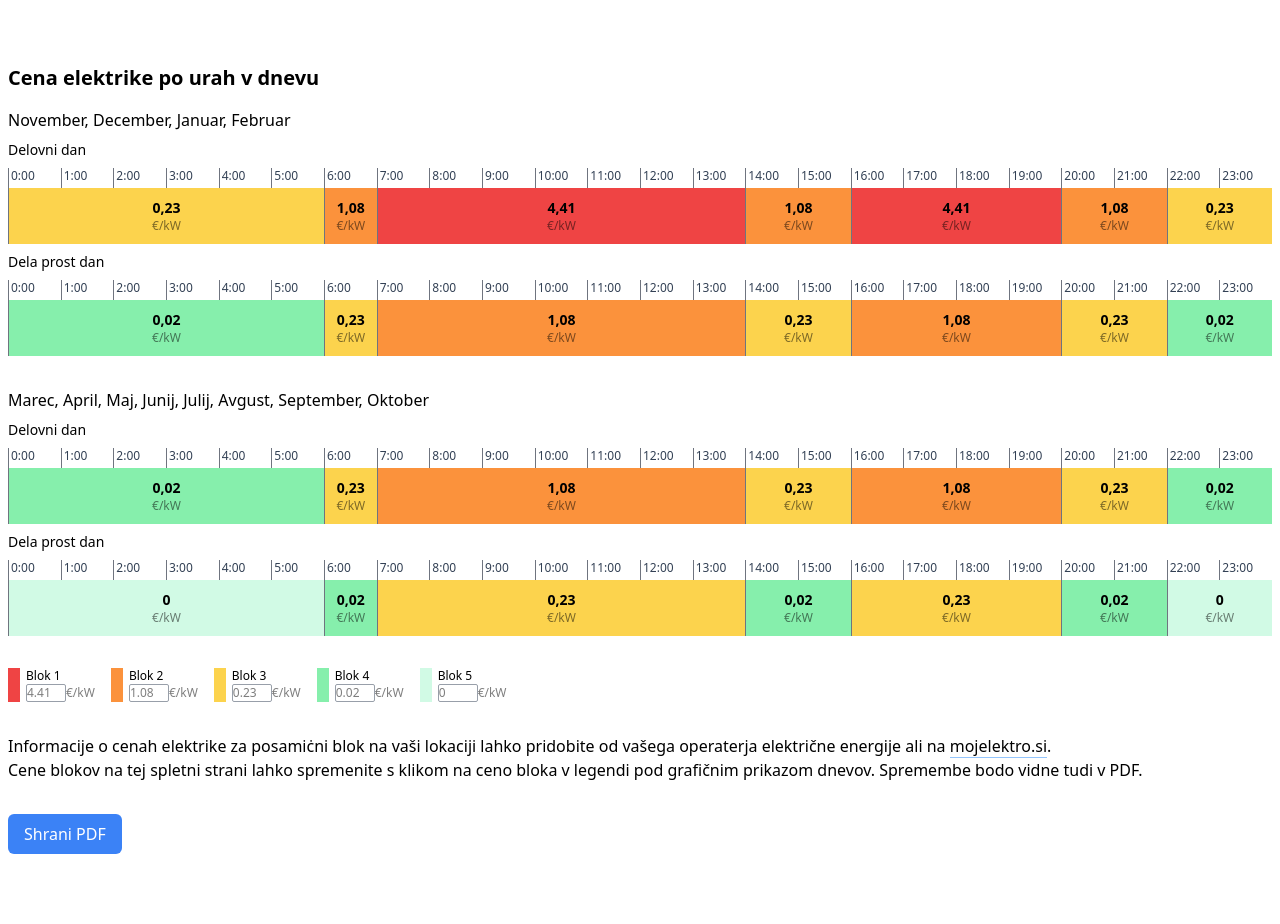
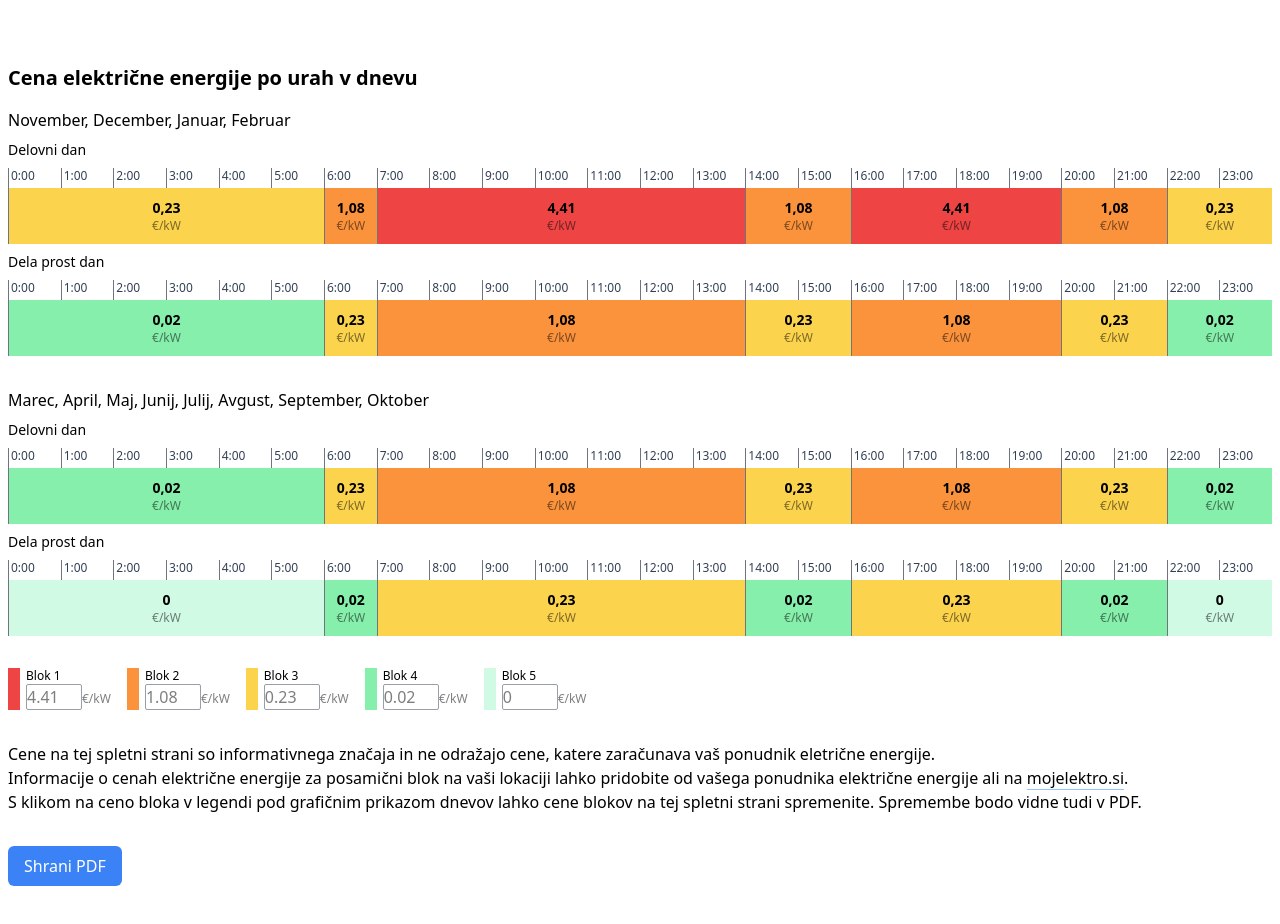
Before and after one commit to curiousigor/elektro-chart, a SvelteKit app: page / in a window 1280 px wide. Shown: the top 924 px of the page. Built offline with nearby package versions, Linux system fonts and the light colour scheme.

Commit message:
Styles, Copy

```diff
--- a/src/routes/+page.svelte
+++ b/src/routes/+page.svelte
@@ -12,9 +12,13 @@
 	let price_blok_5 = 0.0;
 </script>
 
+<svelte:head>
+	<title>Cena električne energije po urah v dnevu</title>
+</svelte:head>
+
 <div class="print">
 	<div id="content" class="pb-8">
-		<h1 class=" text-xl font-semibold">Cena elektrike po urah v dnevu</h1>
+		<h1 class=" text-xl font-semibold">Cena električne energije po urah v dnevu</h1>
 
 		<h2 class="font-medium pt-4">November, December, Januar, Februar</h2>
 		<h3 class="text-sm font-medium pt-2 pb-2">Delovni dan</h3>
@@ -198,7 +202,7 @@
 				<div class="flex-col items-center p-0 m-0 font-medium">
 					Blok 1
 					<span class="value">
-						<input type="number" step=".01" bind:value={price_blok_1} class="w-10 p-0 m-0" />€/kW
+						<input type="number" step=".01" bind:value={price_blok_1} />€/kW
 					</span>
 				</div>
 			</div>
@@ -207,7 +211,7 @@
 				<div class="flex-col items-center p-0 m-0 font-medium">
 					Blok 2
 					<span class="value">
-						<input type="number" step=".01" bind:value={price_blok_2} class="w-10" />€/kW
+						<input type="number" step=".01" bind:value={price_blok_2} />€/kW
 					</span>
 				</div>
 			</div>
@@ -216,7 +220,7 @@
 				<div class="flex-col items-center p-0 m-0 font-medium">
 					Blok 3
 					<span class="value">
-						<input type="number" step=".01" bind:value={price_blok_3} class="w-10" />€/kW
+						<input type="number" step=".01" bind:value={price_blok_3} />€/kW
 					</span>
 				</div>
 			</div>
@@ -225,7 +229,7 @@
 				<div class="flex-col items-center p-0 m-0 font-medium">
 					Blok 4
 					<span class="value">
-						<input type="number" step=".01" bind:value={price_blok_4} class="w-10" />€/kW
+						<input type="number" step=".01" bind:value={price_blok_4} />€/kW
 					</span>
 				</div>
 			</div>
@@ -234,7 +238,7 @@
 				<div class="flex-col items-center p-0 m-0 font-medium">
 					Blok 5
 					<span class="value">
-						<input type="number" step=".01" bind:value={price_blok_5} class="w-10" />€/kW
+						<input type="number" step=".01" bind:value={price_blok_5} />€/kW
 					</span>
 				</div>
 			</div>
@@ -242,15 +246,19 @@
 	</div>
 	<div class="explanation pb-8">
 		<p>
-			Informacije o cenah elektrike za posamiċni blok na vaši lokaciji lahko pridobite od vašega
-			operaterja električne energije ali na <a
+			Cene na tej spletni strani so informativnega značaja in ne odražajo cene, katere zaračunava
+			vaš ponudnik eletrične energije.
+		</p>
+		<p>
+			Informacije o cenah električne energije za posamični blok na vaši lokaciji lahko pridobite od
+			vašega ponudnika električne energije ali na <a
 				class="border-b border-blue-300"
 				href="https://mojelektro.si/">mojelektro.si</a
 			>.
 		</p>
 		<p>
-			Cene blokov na tej spletni strani lahko spremenite s klikom na ceno bloka v legendi pod
-			grafičnim prikazom dnevov. Spremembe bodo vidne tudi v PDF.
+			S klikom na ceno bloka v legendi pod grafičnim prikazom dnevov lahko cene blokov na tej
+			spletni strani spremenite. Spremembe bodo vidne tudi v PDF.
 		</p>
 	</div>
 	<button on:click={printPDF} class="py-2 px-4 bg-blue-500 text-white rounded-md">Shrani PDF</button
@@ -295,12 +303,16 @@
 	}
 
 	input {
-		@apply border rounded-sm border-slate-700;
+		@apply border rounded-sm border-slate-700 text-base w-14 relative;
 	}
 
 	@media print {
 		@page {
 			size: landscape;
+		}
+
+		input {
+			@apply border-none text-xs w-10;
 		}
 
 		button,
```
